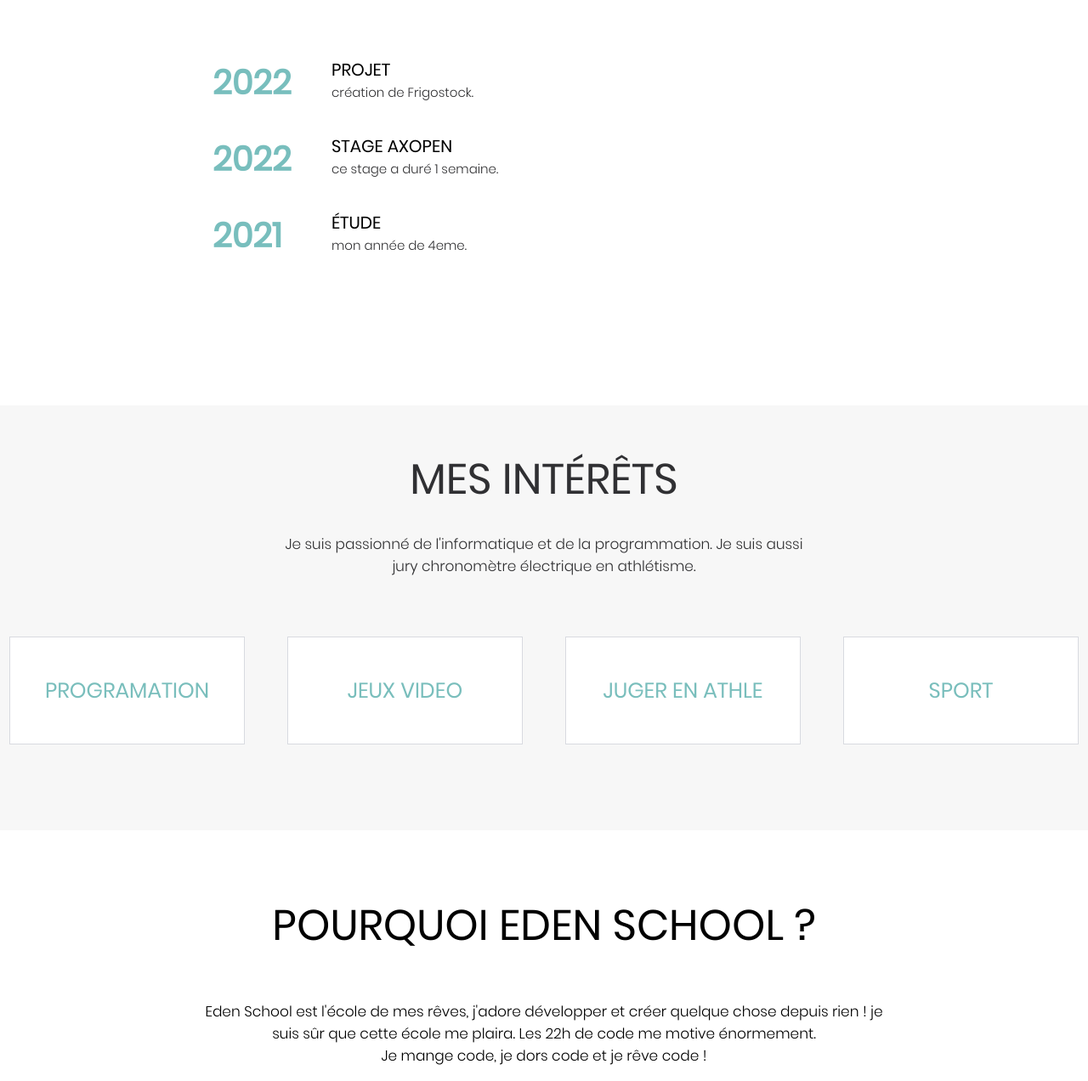
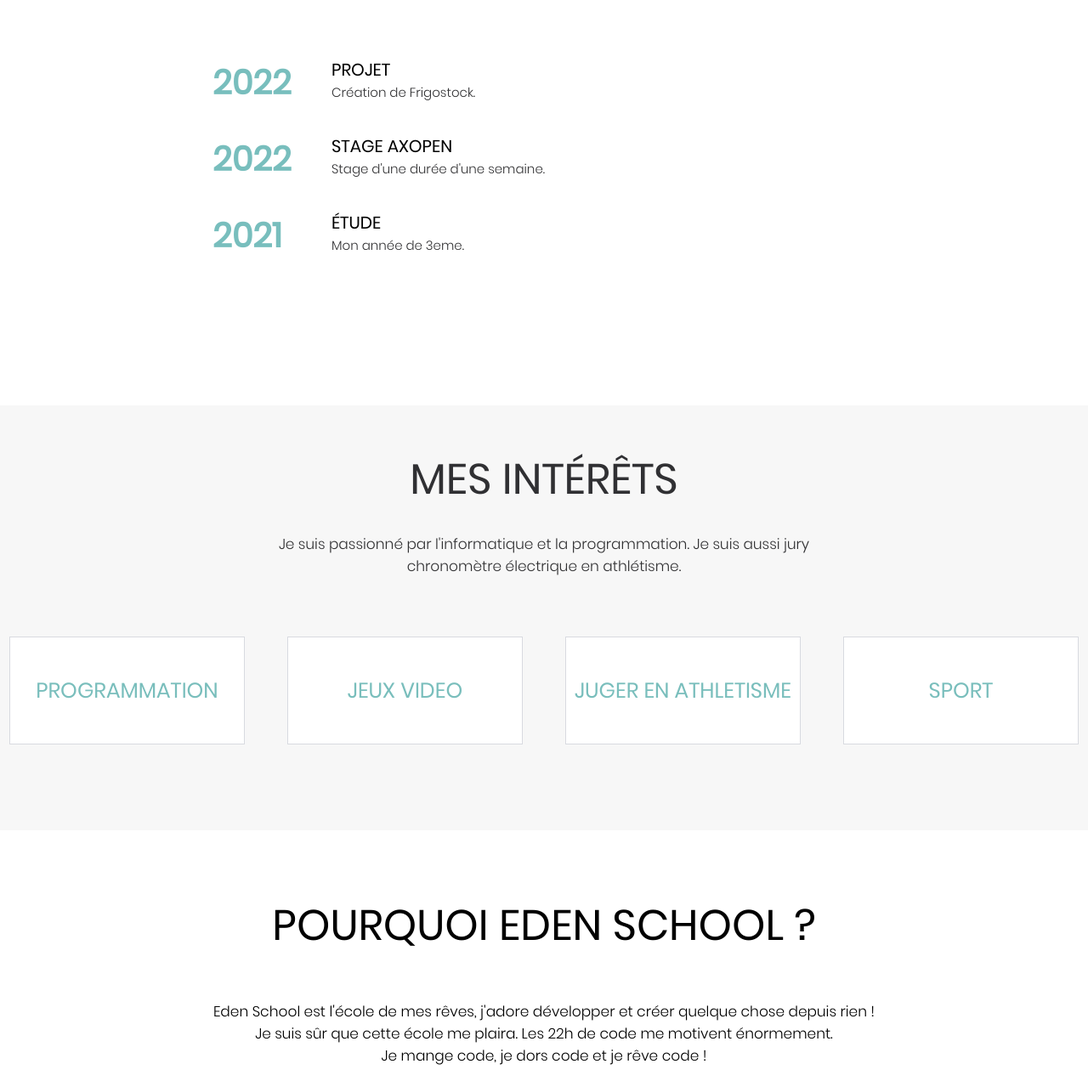
Before and after one commit to Jokay03J/edenschool, a website: page index.html in a window 1280 px wide. Shown: the part 3088-4360 px from the top of the page at 85% size. Drawn offline with Linux system fonts and the light colour scheme.

Commit message:
update html

```diff
--- a/index.html
+++ b/index.html
@@ -11,6 +11,7 @@
       <nav class="navbar">
         <img src="Visuel/logo_EdenSchool.png" class="navbar-logo" />
         <div class="navbar-items-container">
+          <img src="Visuel/menu_icon.svg" class="mobile-button-menu"/>
             <div>
               <a href="#presentation" class="navbar-items">MA PRESENTATION</a>
             </div>
@@ -105,7 +106,7 @@
               <div class="parcours-years">2022</div>
               <div class="parcours-container">
                 <div class="parcours-item-title">PROJET</div>
-                <div class="parcours-item-description">création de Frigostock.</div>
+                <div class="parcours-item-description">Création de Frigostock.</div>
               </div>
             </div>
             <div class="parcours-item">
@@ -113,7 +114,7 @@
               <div class="parcours-container">
                 <div class="parcours-item-title">STAGE AXOPEN</div>
                 <div class="parcours-item-description">
-                  ce stage a duré 1 semaine.
+                  Stage d'une durée d'une semaine.
                 </div>
               </div>
             </div>
@@ -121,7 +122,7 @@
               <div class="parcours-years">2021</div>
               <div class="parcours-container">
                 <div class="parcours-item-title">ÉTUDE</div>
-                <div class="parcours-item-description">mon année de 4eme.</div>
+                <div class="parcours-item-description">Mon année de 3eme.</div>
               </div>
             </div>
           </div>
@@ -130,13 +131,13 @@
       <div class="interets" id="interets">
         <div class="interets-title">MES INTÉRÊTS</div>
         <div class="interets-description">
-          Je suis passionné de l'informatique et de la programmation.
+          Je suis passionné par l'informatique et la programmation.
           Je suis aussi jury chronomètre électrique en athlétisme.
         </div>
         <div class="container">
           <div class="interets-items">
             <div class="interets-item-container">
-              <div class="interets-item-title">PROGRAMATION</div>
+              <div class="interets-item-title">PROGRAMMATION</div>
             </div>
           </div>
           <div class="interets-items">
@@ -146,7 +147,7 @@
           </div>
           <div class="interets-items">
             <div class="interets-item-container">
-              <div class="interets-item-title">JUGER EN ATHLE</div>
+              <div class="interets-item-title">JUGER EN ATHLETISME</div>
             </div>
           </div>
           <div class="interets-items">
@@ -161,8 +162,8 @@
         <div class="why-edenschool-description-container">
           <div class="why-edenschool-description">
             Eden School est l'école de mes rêves, j'adore développer et créer
-            quelque chose depuis rien ! je suis sûr que cette école me plaira.
-            Les 22h de code me motive énormement.</br>Je mange code, je dors code et
+            quelque chose depuis rien ! Je suis sûr que cette école me plaira.
+            Les 22h de code me motivent énormement.</br>Je mange code, je dors code et
             je rêve code !
           </div>
         </div>
```
Lines whose indentation alone changed are shown as unchanged.
